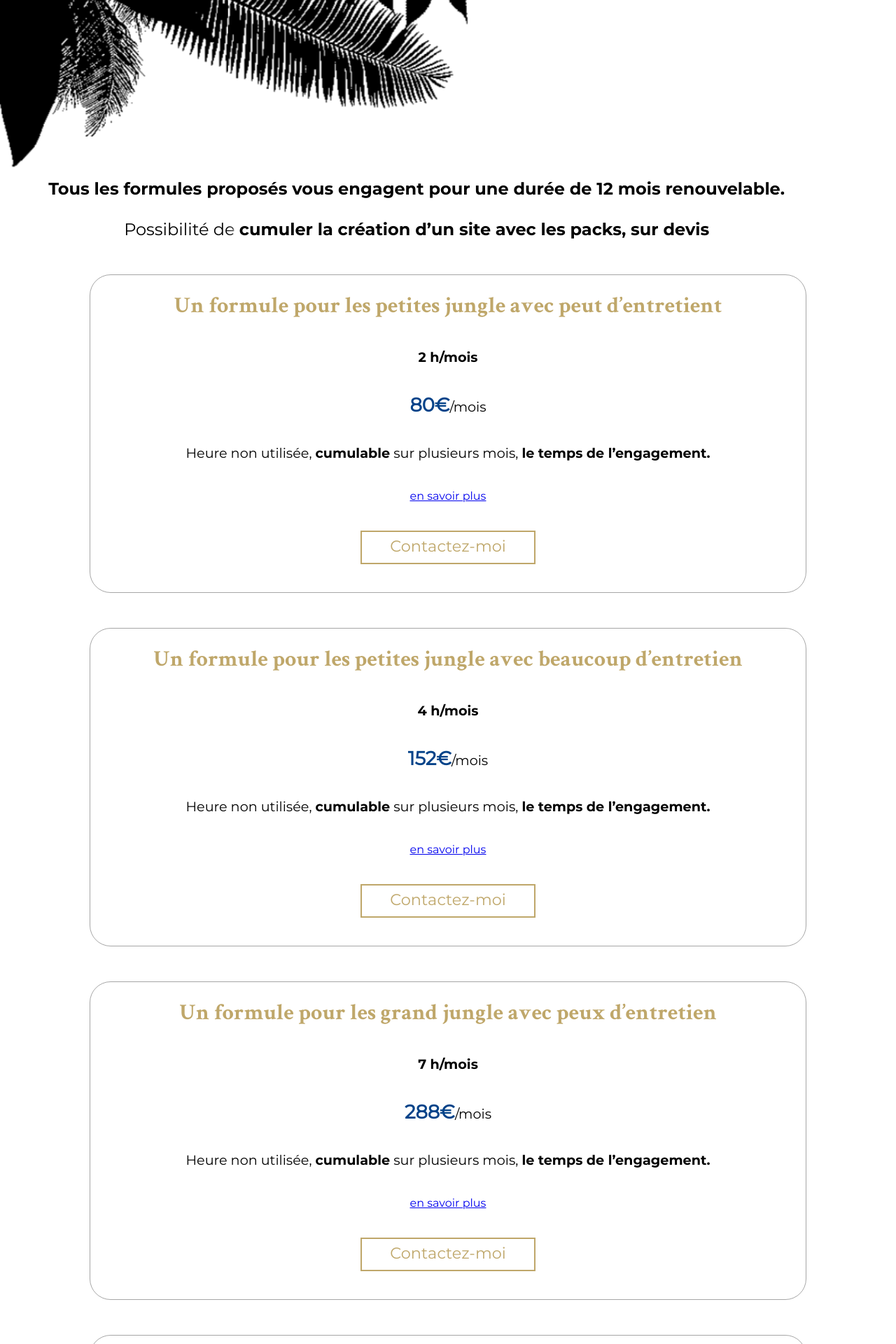
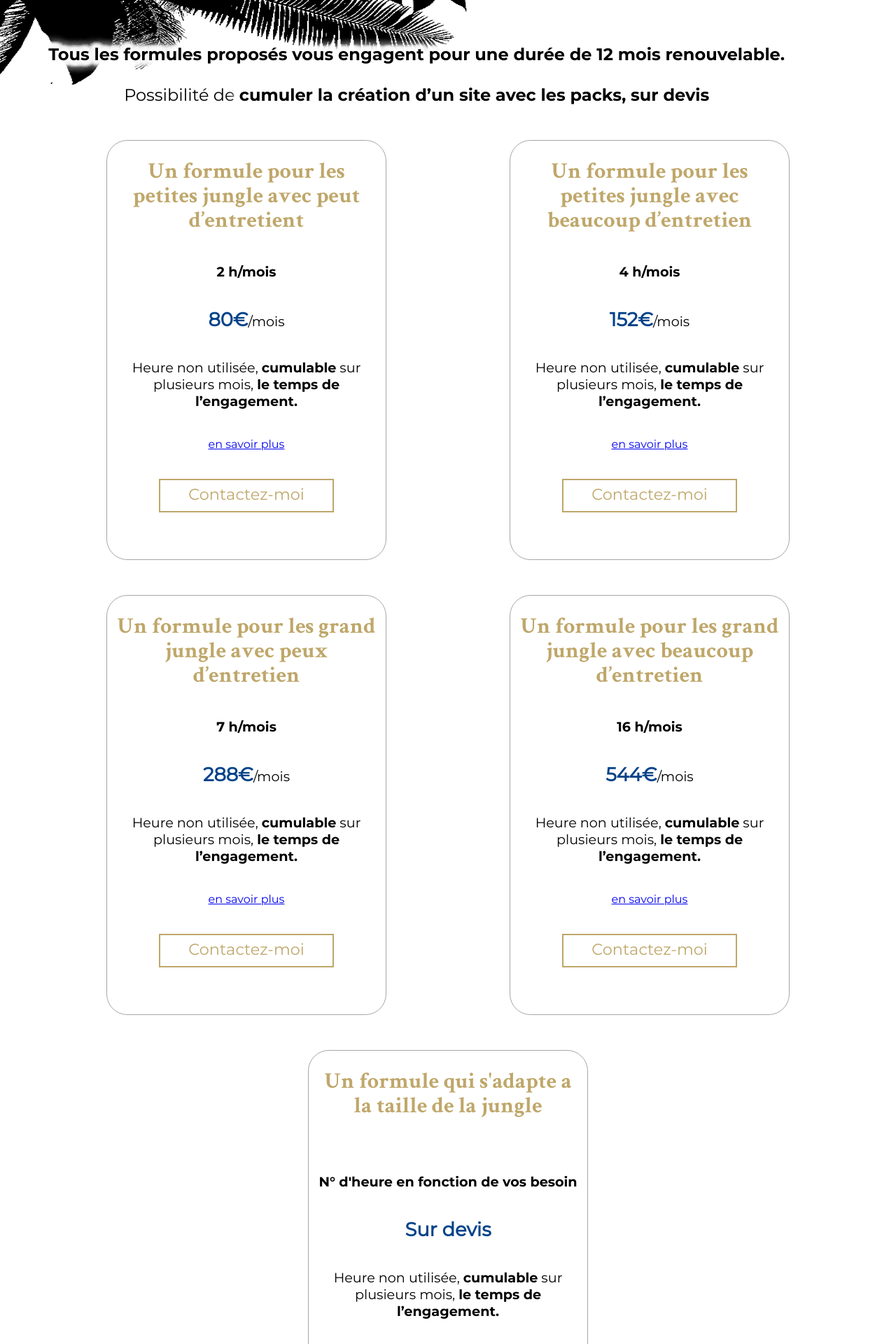
Before and after one commit to Fcordier7921/my_company, a PHP site: page /services.php in a window 1280 px wide; the page is wider, and only the part inside the window is pictured. Shown: the part 3070-4990 px from the top of that part at 70% size. Run offline with PHP 8.4, Linux system fonts and the light colour scheme.

Commit message:
page service => formule reste le responsive de la popup + soustraitance

```diff
--- a/assets/js/app.js
+++ b/assets/js/app.js
@@ -293,10 +293,10 @@ function adddetailscardPack() {
     } else {
         detailscardPack.classList.add('ActivedetailscardPack');
         overlayDetailscardPack.classList.add('ActivedetailscardPack');
-        let detailscardPackButtonY = window.scrollY;
-        let packSectionY = packSection.offsetHeight;
-        let resulDetailscardPack = detailscardPackButtonY - packSectionY;
-        detailscardPack.style.top = "" + resulDetailscardPack - 700 + "px";
+        // let detailscardPackButtonY = window.scrollY;
+        // let packSectionY = packSection.offsetHeight;
+        // let resulDetailscardPack = detailscardPackButtonY - packSectionY;
+        // detailscardPack.style.top = "" + resulDetailscardPack - 700 + "px";
     }
 }
 
@@ -308,12 +308,3 @@ for (let i = 0; i < detailscardPackButton.length; i++) {
 
 closingdetailscardPack.addEventListener('click', adddetailscardPack)
 overlayDetailscardPack.addEventListener('click', adddetailscardPack)
-
-// managementExpertise.addEventListener('click', () => {
-//     if (managementExpertise.classList.contains('explanationsExpertiseActive')) {
-//         alert('ret gger')
-//     }
-//     disgnExpertise.classList.remove("explanationsExpertiseActive");
-//     devExpertise.classList.remove("explanationsExpertiseActive");
-//     performanceExpertise.classList.remove("explanationsExpertiseActive");
-// })
--- a/assets/style/styleService.css
+++ b/assets/style/styleService.css
@@ -402,8 +402,9 @@
                 #pack {
                     width: 100vw;
                     position: relative;
-                    overflow: hidden;
-                    overflow-y: scroll;
+                    /* overflow: hidden;
+                    overflow-y: scroll; */
+                    position: relative;
                 }
 
                 #pack .bodyPack {
@@ -438,7 +439,9 @@
                 #pack .bodyPack .cardPack {
                     width: 100%;
                     display: flex;
-                    flex-direction: column;
+                    flex-wrap: wrap;
+                    justify-content: flex-start;
+                    align-items: flex-start;
                 }
 
                 #pack .bodyPack .cardPack .cardPackFormulaOne,
@@ -447,7 +450,10 @@
                 #pack .bodyPack .cardPack .cardPackFormulaFour,
                 #pack .bodyPack .cardPack .cardPackFormulaFive {
                     width: 80%;
+                    min-width: 300px;
+                    max-width: 400px;
                     height: max-content;
+                    min-height: 600px;
                     border: 1px solid rgba(0, 0, 0, 0.35);
                     border-radius: 30px;
                     overflow: hidden;
@@ -520,9 +526,13 @@
                     width: 80%;
                 }
 
+                #pack .bodyPack .cardPack .cardPackFormulaFive h2 {
+                    margin-bottom: 55px;
+                }
+
                 #pack .bodyPack .callTooActionPack {
                     width: 100%;
-                    margin-top: 30%;
+                    margin-top: 10%;
                     display: flex;
                     flex-direction: column;
                     justify-content: center;
@@ -770,6 +780,9 @@
                     .contactButunWebsiteFormula {
                         width: 250px;
                     }
+                    #pack .bodyPack .PresentationPack {
+                        padding-top: 10%;
+                    }
                 }
 
                 @media screen and (min-width: 700px) {
@@ -807,6 +820,14 @@
                         position: absolute;
                         bottom: 30%;
                         right: 5%;
+                    }
+                    #pack .bodyPack .cardPack {
+                        width: 90%;
+                        margin-left: auto;
+                        margin-right: auto;
+                    }
+                    #pack .bodyPack .imgTow {
+                        height: 20%;
                     }
                 }
 
@@ -952,6 +973,17 @@
                     .contactButunWebsiteFormula {
                         margin-bottom: 15px;
                     }
+                    #pack .bodyPack .imgOne {
+                        width: 130%;
+                        height: 30%;
+                        left: -2%;
+                    }
+                    #pack .bodyPack .PresentationPack {
+                        padding-top: 5%;
+                    }
+                    #pack .bodyPack .callTooActionPack {
+                        margin-top: 5%;
+                    }
                 }
 
                 @media screen and (min-width: 1200px) {
@@ -981,12 +1013,41 @@
                     #websiteFormula .textWebsiteFormula div:nth-child(2) {
                         width: 280px;
                     }
+                    #pack .bodyPack .imgOne {
+                        width: 130%;
+                        height: 30%;
+                    }
                 }
 
                 @media screen and (min-width: 1250px) {
                     /* --------------------sevice prensentation------------ */
                     /* -------website creation section----- */
                     /*--------website pack section--------*/
+                    #pack .bodyPack .imgTow {
+                        width: 100%;
+                        height: 10%;
+                        position: absolute;
+                        bottom: -0.3%;
+                        right: 0;
+                        z-index: -1;
+                    }
+                }
+
+                @media screen and (min-width: 1400px) {
+                    #pack .bodyPack .imgOne {
+                        width: 120%;
+                        height: 40%;
+                    }
+                    #pack .bodyPack .imgTow {
+                        height: 30%;
+                    }
+                }
+
+                @media screen and (min-width: 1466px) {
+                    #pack .bodyPack .imgOne {
+                        width: 120%;
+                        height: 40%;
+                    }
                 }
 
                 @media screen and (min-width: 1500px) {
```
Also changed, not shown: other parts of assets/style/styleService.css (+68 -4 lines).
